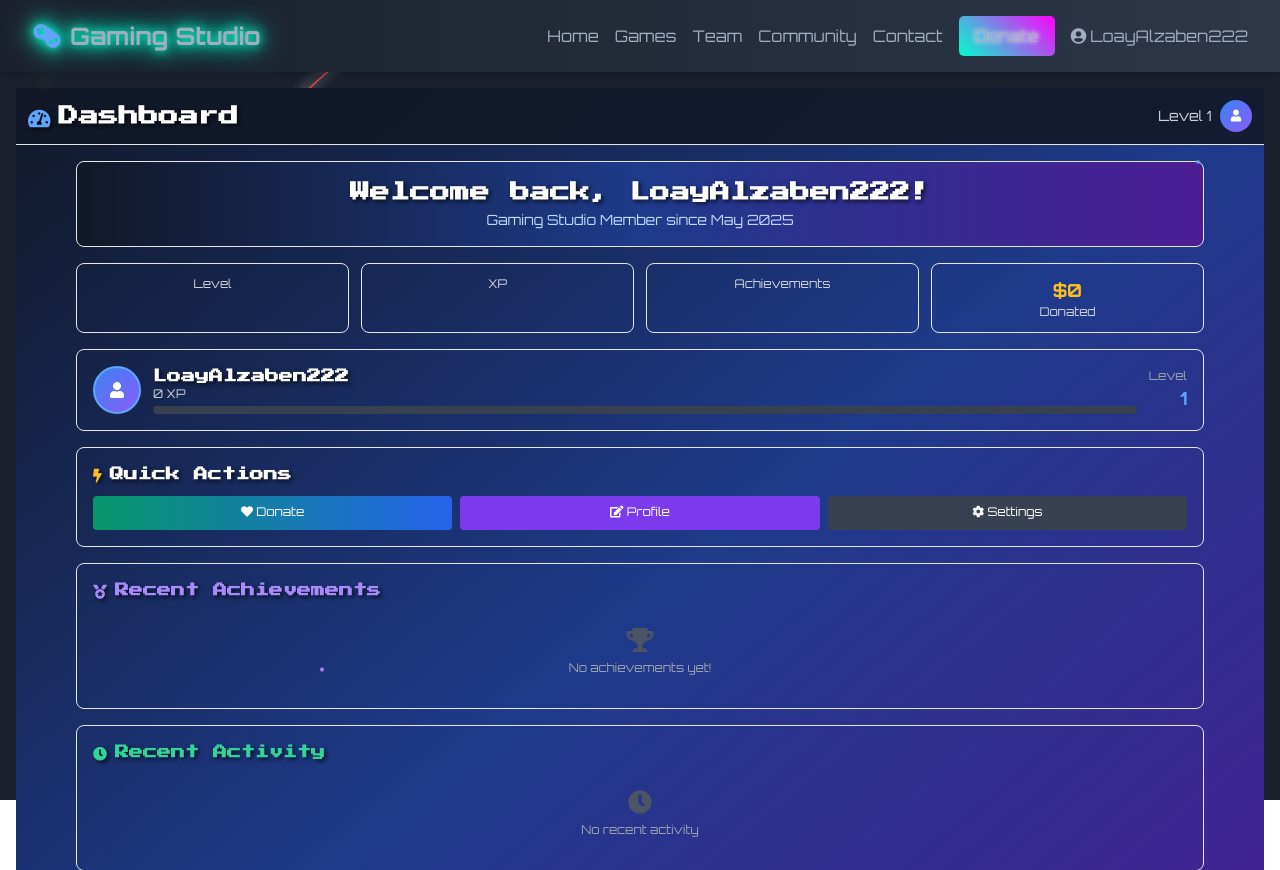
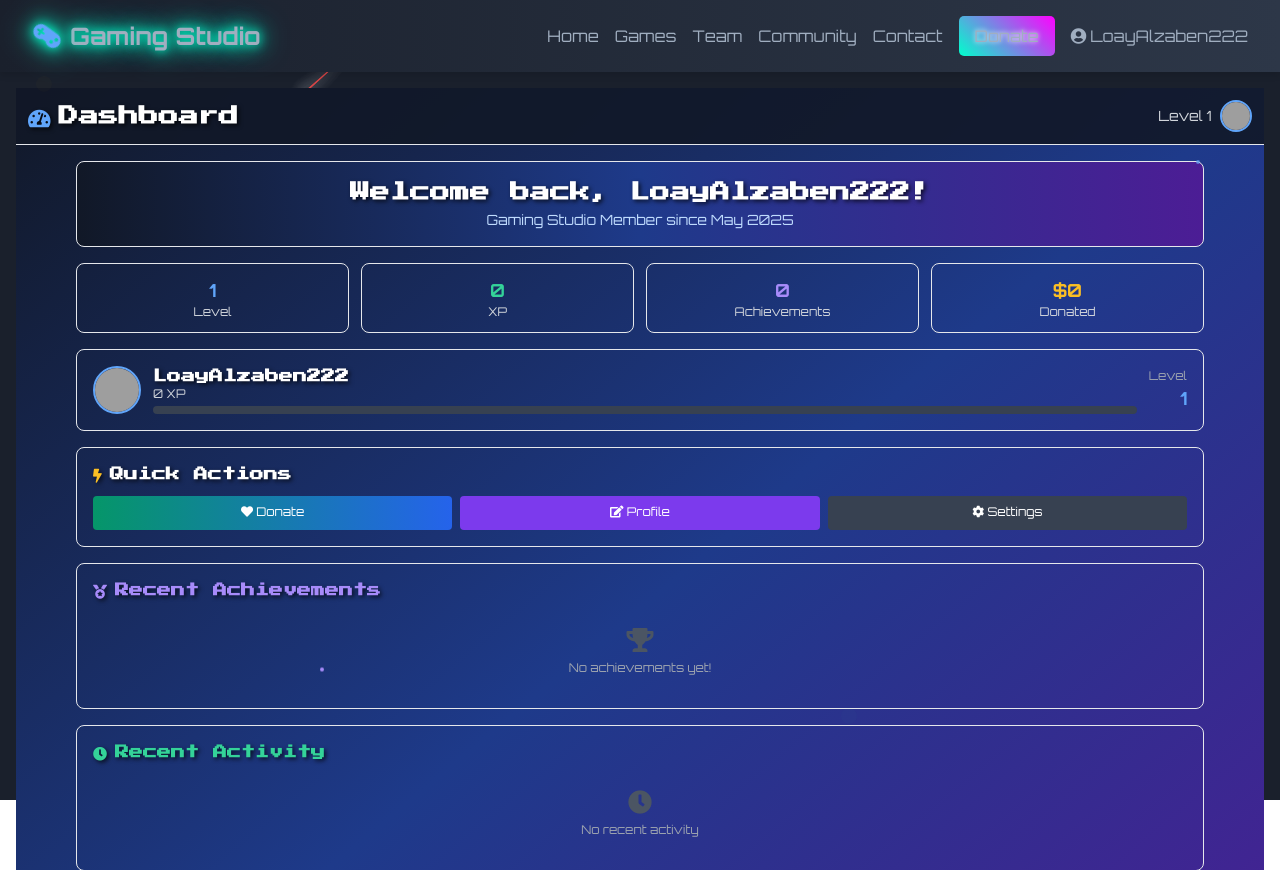
Before and after one commit to loayAlzaben1/gaming_studio, a Django app: page /dashboard/ in a window 1280 px wide. Shown: the top 870 px of the page. Run offline with Django 5.2, Linux system fonts and the light colour scheme; a user stored in the database is signed in; data comes from the database, SQL or seed files in the repository; parts of the project's set-up code (start-up, migrations or seed data) failed here and were passed over; grey boxes are pictures that could not be loaded.

Commit message:
Fix avatar images in dashboard: Use correct profile references
- Fixed avatar display in dashboard header and profile section
- Changed from user.userprofile.avatar to profile.avatar (correct context variable)
- Updated stats grid to use proper profile fields (profile.level, profile.experience_points)
- Avatar images now display consistently between dashboard and profile pages
- Maintains mobile-responsive design and gaming theme

```diff
--- a/studio/templates/studio/dashboard.html
+++ b/studio/templates/studio/dashboard.html
@@ -12,9 +12,9 @@
                     <i class="fas fa-tachometer-alt mr-2 text-blue-400"></i>Dashboard
                 </h1>
                 <div class="flex items-center space-x-2">
-                    <span class="text-sm text-gray-300">Level {{ user.userprofile.level|default:1 }}</span>
-                    {% if user.userprofile.avatar %}
-                        <img src="{{ user.userprofile.avatar.url }}" alt="{{ user.username }}" class="w-8 h-8 rounded-full border-2 border-blue-400">
+                    <span class="text-sm text-gray-300">Level {{ profile.level|default:1 }}</span>
+                    {% if profile.avatar %}
+                        <img src="{{ profile.avatar.url }}" alt="{{ user.username }}" class="w-8 h-8 rounded-full border-2 border-blue-400">
                     {% else %}
                         <div class="w-8 h-8 rounded-full bg-gradient-to-br from-blue-500 to-purple-500 flex items-center justify-center">
                             <i class="fas fa-user text-white text-xs"></i>
@@ -37,15 +37,15 @@
         <!-- Quick Stats Grid - Mobile First -->
         <div class="grid grid-cols-2 sm:grid-cols-4 gap-3 mb-4">
             <div class="bg-gray-800/60 backdrop-blur-sm rounded-lg p-3 text-center border border-blue-400/20">
-                <div class="text-lg font-bold text-blue-400">{{ user.userprofile.level }}</div>
+                <div class="text-lg font-bold text-blue-400">{{ profile.level|default:1 }}</div>
                 <div class="text-xs text-gray-300">Level</div>
             </div>
             <div class="bg-gray-800/60 backdrop-blur-sm rounded-lg p-3 text-center border border-green-400/20">
-                <div class="text-lg font-bold text-green-400">{{ user.userprofile.total_experience }}</div>
+                <div class="text-lg font-bold text-green-400">{{ profile.experience_points|default:0 }}</div>
                 <div class="text-xs text-gray-300">XP</div>
             </div>
             <div class="bg-gray-800/60 backdrop-blur-sm rounded-lg p-3 text-center border border-purple-400/20">
-                <div class="text-lg font-bold text-purple-400">{{ achievements_count }}</div>
+                <div class="text-lg font-bold text-purple-400">{{ user_achievements.count|default:0 }}</div>
                 <div class="text-xs text-gray-300">Achievements</div>
             </div>
             <div class="bg-gray-800/60 backdrop-blur-sm rounded-lg p-3 text-center border border-yellow-400/20">
@@ -59,8 +59,8 @@
             <!-- Profile Section - Mobile Compact -->
             <div class="bg-gray-800/60 backdrop-blur-sm rounded-lg p-4 border border-blue-400/20">
                 <div class="flex items-center space-x-3">
-                    {% if user.userprofile.avatar %}
-                        <img src="{{ user.userprofile.avatar.url }}" alt="{{ user.username }}" class="w-12 h-12 rounded-full border-2 border-blue-400">
+                    {% if profile.avatar %}
+                        <img src="{{ profile.avatar.url }}" alt="{{ user.username }}" class="w-12 h-12 rounded-full border-2 border-blue-400">
                     {% else %}
                         <div class="w-12 h-12 rounded-full bg-gradient-to-br from-blue-500 to-purple-500 flex items-center justify-center border-2 border-blue-400">
                             <i class="fas fa-user text-white"></i>
@@ -68,14 +68,14 @@
                     {% endif %}
                     <div class="flex-1">
                         <h3 class="text-white font-bold text-sm">{{ user.get_full_name|default:user.username }}</h3>
-                        <p class="text-gray-300 text-xs">{{ user.userprofile.total_experience|default:0 }} XP</p>
+                        <p class="text-gray-300 text-xs">{{ profile.experience_points|default:0 }} XP</p>
                         <div class="w-full bg-gray-700 rounded-full h-2 mt-1">
                             <div class="bg-gradient-to-r from-blue-500 to-purple-500 h-2 rounded-full" style="width: {{ next_level_progress|default:0 }}%;"></div>
                         </div>
                     </div>
                     <div class="text-right">
                         <div class="text-xs text-gray-400">Level</div>
-                        <div class="text-lg font-bold text-blue-400">{{ user.userprofile.level|default:1 }}</div>
+                        <div class="text-lg font-bold text-blue-400">{{ profile.level|default:1 }}</div>
                     </div>
                 </div>
             </div>
```
